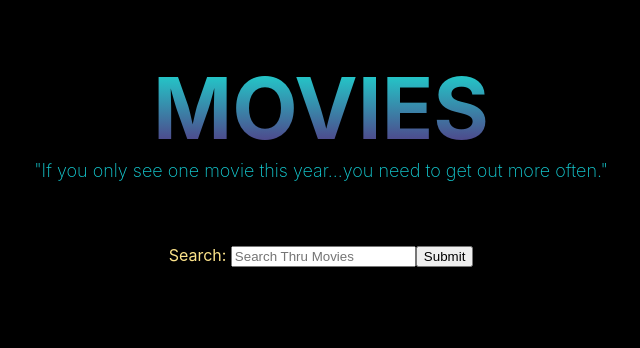
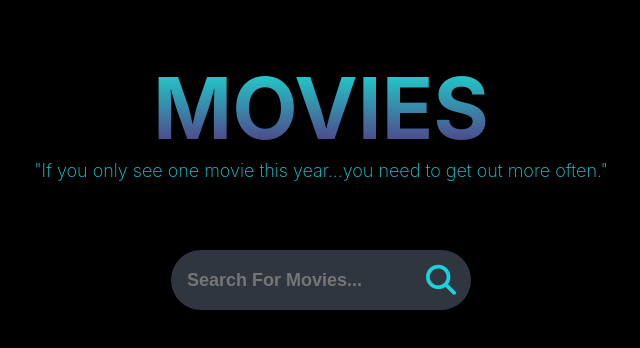
Before and after one commit to osha7/yearone-api-movies-frontend, a React (Create React App) app: page / in a window 1280 px wide. Shown: the top 348 px of the page, without its empty margins (319-959 px from the left). Built offline with nearby package versions, Linux system fonts and the light colour scheme.

Commit message:
search bar

```diff
--- a/public/index.html
+++ b/public/index.html
@@ -2,6 +2,7 @@
 <html lang="en">
   <head>
     <meta charset="utf-8" />
+    <script src="https://use.fontawesome.com/367d8d39d7.js"></script>
     <link rel="icon" href="%PUBLIC_URL%/favicon.ico" />
     <meta name="viewport" content="width=device-width, initial-scale=1" />
     <meta name="theme-color" content="#000000" />
--- a/src/components/movie_detail.js
+++ b/src/components/movie_detail.js
@@ -28,8 +28,7 @@ class MovieDetail extends React.Component {
                     Release Year: {releaseYear} <br />
                     Director: {director} <br />
                     _
-                </p>
-                <p>
+                    <br /><br />
                     {description}
                 </p>
             </div>
--- a/src/components/search_bar.js
+++ b/src/components/search_bar.js
@@ -14,11 +14,9 @@ class SearchBar extends React.Component {
     }
 
     movieFilterOnChange = (e) => {
-        // console.log(this.props)
+
         e.preventDefault()
-        // console.log("here", this.state.searchTerm)
-        // this.props.clearQuery()
-        // this.props.clearQueue()
+
         this.props.retrievingQuery(this.state.searchTerm)
         this.setState({
             searchTerm: ""
@@ -29,11 +27,21 @@ class SearchBar extends React.Component {
     render(){
         return (
             <div className="search-articles">
-                <form onSubmit={this.movieFilterOnChange}>
-                <label >Search: </label>
-                <input name="searchTerm" type="search" value={this.state.searchTerm} onChange={this.handleOnChange} placeholder="Search Thru Movies"/>
-                <button type="submit" >Submit</button>
-                </form>
+                 {/* <form onSubmit={this.movieFilterOnChange}>
+                 <label >Search: </label>
+                <input className="search-input" name="searchTerm" type="search" value={this.state.searchTerm} onChange={this.handleOnChange} placeholder="Search Thru Movies"/>
+                 <button className="search-button" type="submit" >Submit </button>
+                 </form> */}
+
+                    <div className="search-box">
+                        <form onSubmit={this.movieFilterOnChange}>
+                            <input className="search-input" name="searchTerm" type="search" value={this.state.searchTerm} onChange={this.handleOnChange} placeholder="Search For Movies..."/>
+                            <a className="search-btn" onClick={this.movieFilterOnChange}>
+                            <i className="fa fa-search" aria-hidden="true"></i>
+                            </a>
+                        </form>
+                    </div>
+
             </div>
         );
     }
--- a/src/components/titles.js
+++ b/src/components/titles.js
@@ -11,7 +11,7 @@ function Titles(props) {
 
         <div className="search-title" key={title.id} >
             <img src={title.image} alt={title.title} /><br />
-            <Link to={'/movies/' + title.id} movieid={title.id}>{title.title}</Link>
+           <Link to={'/movies/' + title.id} movieid={title.id}> <h2>{title.title}</h2></Link>
 
             {/* <p><a href={'/movies/' + title.id} movieid={title.id}>{title.title}</a></p> */}
             <Votes id={title.id} title={title.title} />
--- a/src/css/App.css
+++ b/src/css/App.css
@@ -15,6 +15,9 @@
   font-size: 18px;
   font-weight: 200;
   color: rgba(23, 227, 234, 0.918);
+}
+.all-titles {
+  margin-top: 13%;
 }
 
 .all-titles h1 {
@@ -41,6 +44,7 @@
 
 .search-articles {
   margin-top: 5%;
+  margin-bottom: 5%;
   color: #FCE38A;
 }
 
@@ -91,3 +95,58 @@
   background-clip: text;
   -webkit-text-fill-color: transparent;
 }
+
+.search-box {
+  position: absolute;
+  top: 35%;
+  left: 50%;
+  transform: translate(-50%, -50%);
+  background: #2f3640;
+  height: 40px;
+  border-radius: 40px;
+  padding: 10px;
+ }
+
+ .search-box:hover > .search-input {
+  width: 240px;
+  padding: 0 6px;
+ }
+
+ .search-box:hover > .search-btn {
+  background:  rgba(23, 227, 234, 0.918);
+  color: #5B247A;
+ }
+
+ .search-btn {
+  /* color: #e84118; */
+  float: right;
+  width: 40px;
+  height: 40px;
+  border-radius: 50%;
+  background: #2f3640;
+  display: flex;
+  justify-content: center;
+  align-items: center;
+  transition: 0.4s;
+  color: rgba(23, 227, 234, 0.918);
+  cursor: pointer;
+ }
+
+ .search-btn > i {
+  font-size: 30px;
+ }
+
+ .search-input {
+  border: none;
+  background: none;
+  outline: none;
+  float: left;
+  /* padding: 0; */
+  color: rgba(23, 227, 234, 0.918);
+  font-size: 18px;
+  transition: 0.4s;
+  line-height: 40px;
+  width: 240px;
+  padding: 0 6px;
+  font-weight: bold;
+ }
```
